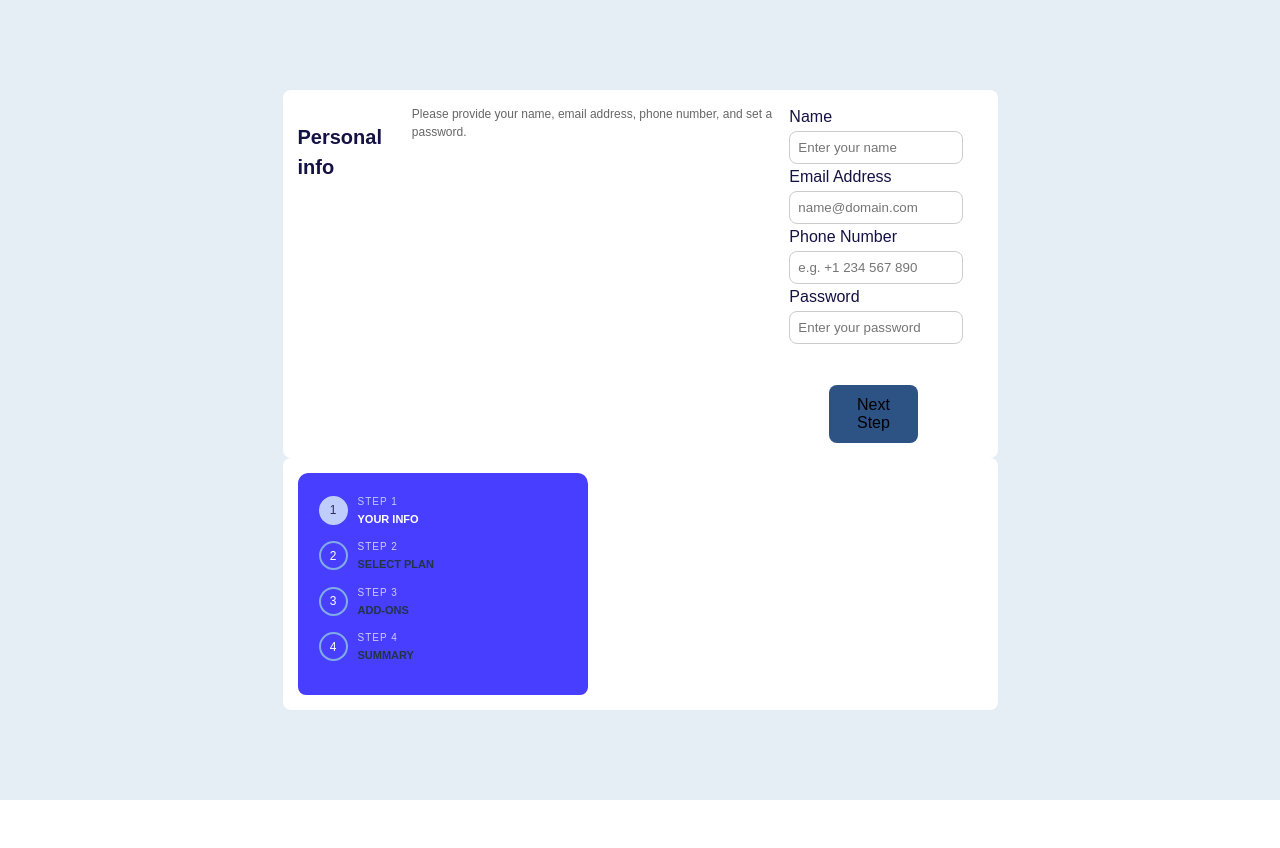
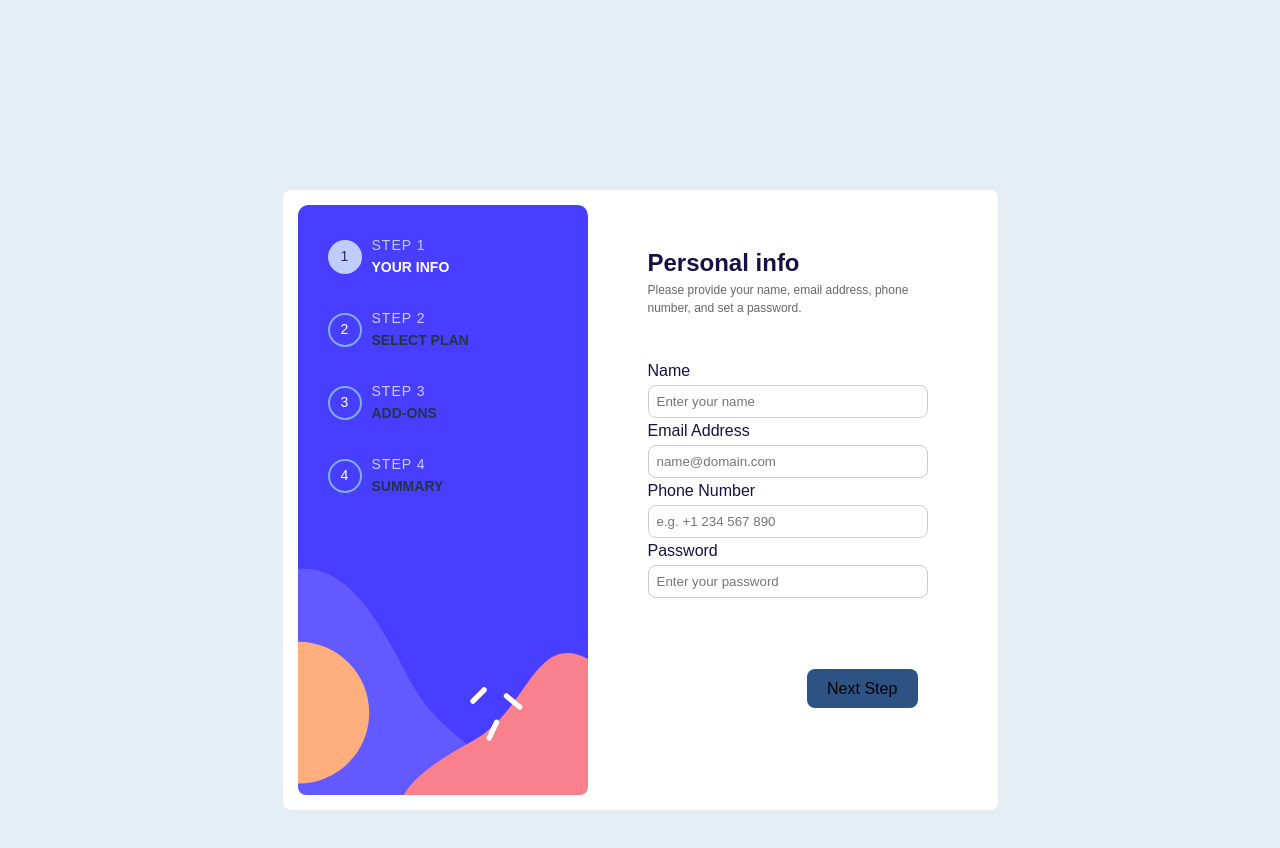
Before and after one commit to MaymoonaAlBoloshi/stepper-form, a React (Vite) app: page / in a window 1280 px wide. Shown: the top 848 px of the page. Before the commit the page ends 800 px from the top, so only its background shows below. Built offline with nearby package versions, Linux system fonts and the light colour scheme.

Commit message:
page1 Input component

```diff
--- a/src/App.css
+++ b/src/App.css
@@ -2,7 +2,7 @@ body {
   font-family: 'Ubuntu', sans-serif; /* Use the correct font family */
   background-color: #e5edf5;
   margin: 0;
-  padding: 0;
+  padding: 100px;
   display: flex;
   justify-content: center;  /* Center horizontally */
   align-items: center;      /* Center vertically */
@@ -11,7 +11,7 @@ body {
 .form-container {
   display: flex;
   max-width: 700px;
-  max-height: 800px;
+  max-height: 600px;
   padding-top: 15px;
   padding-bottom: 15px;
   padding-left: 15px;
@@ -27,6 +27,7 @@ body {
   border-radius: 8px;
   padding: 20px;
   width: 250px;
+  height: 550px;
 }
 
 
@@ -34,13 +35,13 @@ body {
   display: flex; /* Use flexbox for alignment */
   align-items: center; /* Center vertically */
   margin-bottom: 10px;
-  font-size: 12px;
-  padding: 1px;
+  font-size: 14px;
+  padding: 10px;
 }
 
 .step-number {
-  width: 25px;
-  height: 25px;
+  width: 30px;
+  height: 30px;
   background-color: transparent;
   border: 2px solid rgb(129, 172, 230);
   border-radius: 50%;
@@ -48,7 +49,7 @@ body {
   justify-content: center;
   align-items: center;
   color: white;
-  font-size: 12px;
+  font-size: 14px;
   margin-right: 10px;
 }
 
@@ -58,15 +59,15 @@ body {
 }
 
 .step-title {
-  font-size: 10px;
+  font-size: 14px;
   color: #d0cdfd;
   letter-spacing: 1px;
 }
 
 .step-name {
-  font-size: 11px;
+  font-size: 14px;
   font-weight: bold;
-  margin-top: 2px; /* Small margin for spacing */
+  margin-top: 1px; /* Small margin for spacing */
 }
 
 .active .step-number {
@@ -84,8 +85,8 @@ body {
 }
 
 .form-content {
-padding-left: 50px;
-padding-top: 8px;
+padding-left: 60px;
+padding-top: 20px;
 padding-bottom: 30px;
 width: 100%;
 }
@@ -98,7 +99,7 @@ width: 100%;
 
 h2 {
   color: #141144;
-  font-size: 20px;
+  font-size: 24px;
   margin-bottom: 0;
 }
 
@@ -107,6 +108,7 @@ p {
   font-size: 12px;
   padding-bottom: 30px;
   margin-top: 0;
+  padding-right: 50px;
 }
 
 /* Div for the form input fields */
@@ -142,7 +144,7 @@ input:focus {
 
 /* Div for the button */
 .form-footer {
-  padding: 40px;
+  padding: 70px;
   padding-right: 80px;
 }
 
@@ -150,11 +152,11 @@ button {
   background-color: #2d5385 !important;
   border: none;
   border-radius: 8px;
-  font-size: 10px;
+  font-size: 16px !important;
   cursor: pointer;
   float: right;
 }
 
 button:hover {
-  background-color: #376481; /* Slightly darker blue on hover */
+  background-color: #46545e; /* Slightly darker blue on hover */
 }
--- a/src/components/FormStepper.tsx
+++ b/src/components/FormStepper.tsx
@@ -3,7 +3,7 @@ function FormStepper() {
 
     return (
 
-        <div className="form-container">
+        <div>
         <div className="steps-sidebar">
           <div className="step active">
             <div className="step-number">1</div>
--- a/src/components/Input.tsx
+++ b/src/components/Input.tsx
@@ -1,26 +1,30 @@
+// src/components/Input.tsx
 import React from 'react';
 
-type InputProps = {
-  type: string; // 'text' | 'email' | 'password' | 'tel'
+interface InputProps {
+  type: string;
+  name: string;
   label: string;
   value: string;
   onChange: (e: React.ChangeEvent<HTMLInputElement>) => void;
   required?: boolean;
   placeholder?: string;
-};
+}
 
-const Input: React.FC<InputProps> = ({ type, label, value, onChange, required, placeholder }) => {
+const Input: React.FC<InputProps> = ({ type, name, label, value, onChange, required = false, placeholder }) => {
   return (
-<>
-      <label>{label}</label>
+    <div>
+      <label htmlFor={name}>{label}</label>
       <input
         type={type}
+        name={name}
+        id={name}
         value={value}
         onChange={onChange}
         required={required}
         placeholder={placeholder}
       />
-</>
+    </div>
   );
 };
 
--- a/src/layout/MainLayout.tsx
+++ b/src/layout/MainLayout.tsx
@@ -8,9 +8,9 @@ type Props = {
   function MainLayout({ children }: Props) {
     return (
       <>
-        <main>
+        <main className="form-container">
+        <FormStepper/>
           {children}
-          <FormStepper/>
         </main>
       </>
     );
--- a/src/pages/page1.tsx
+++ b/src/pages/page1.tsx
@@ -1,5 +1,4 @@
-// src/pages/Page1.tsx
-import React, { useState } from 'react';
+import { useState } from 'react';
 import Input from '../components/Input';
 
 const Page1 = () => {
@@ -8,7 +7,6 @@ const Page1 = () => {
     email: '',
     phone: '',
     password: '',
-    confirmPassword: '',
   });
 
   const [error, setError] = useState(false);
@@ -19,8 +17,8 @@ const Page1 = () => {
 
   const handleSubmit = (e: React.FormEvent<HTMLFormElement>) => {
     e.preventDefault();
-    // Validate the fields here, e.g., check if passwords match
-    if (formData.password !== formData.confirmPassword || formData.password.length < 8) {
+    // Validate the password length here
+    if (formData.password.length < 8) {
       setError(true);
     } else {
       setError(false);
@@ -29,12 +27,14 @@ const Page1 = () => {
   };
 
   return (
-    <div className="form-container">
+    <div className="form-content">
+    <div className="form-header">
       <h2>Personal info</h2>
       <p>Please provide your name, email address, phone number, and set a password.</p>
-
+      </div>
       <form onSubmit={handleSubmit}>
         <Input
+          name="name"
           type="text"
           label="Name"
           value={formData.name}
@@ -44,6 +44,7 @@ const Page1 = () => {
         />
         <Input
           type="email"
+          name="email"
           label="Email Address"
           value={formData.email}
           onChange={handleChange}
@@ -52,6 +53,7 @@ const Page1 = () => {
         />
         <Input
           type="tel"
+          name="phone"
           label="Phone Number"
           value={formData.phone}
           onChange={handleChange}
@@ -60,6 +62,7 @@ const Page1 = () => {
         />
         <Input
           type="password"
+          name="password"
           label="Password"
           value={formData.password}
           onChange={handleChange}
@@ -67,7 +70,7 @@ const Page1 = () => {
           placeholder="Enter your password"
         />
 
-        {error && <span className="error">Passwords do not match or are less than 8 characters</span>}
+        {error && <span className="error">Password must be at least 8 characters long</span>}
 
         <div className="form-footer">
           <button type="submit">Next Step</button>
```
